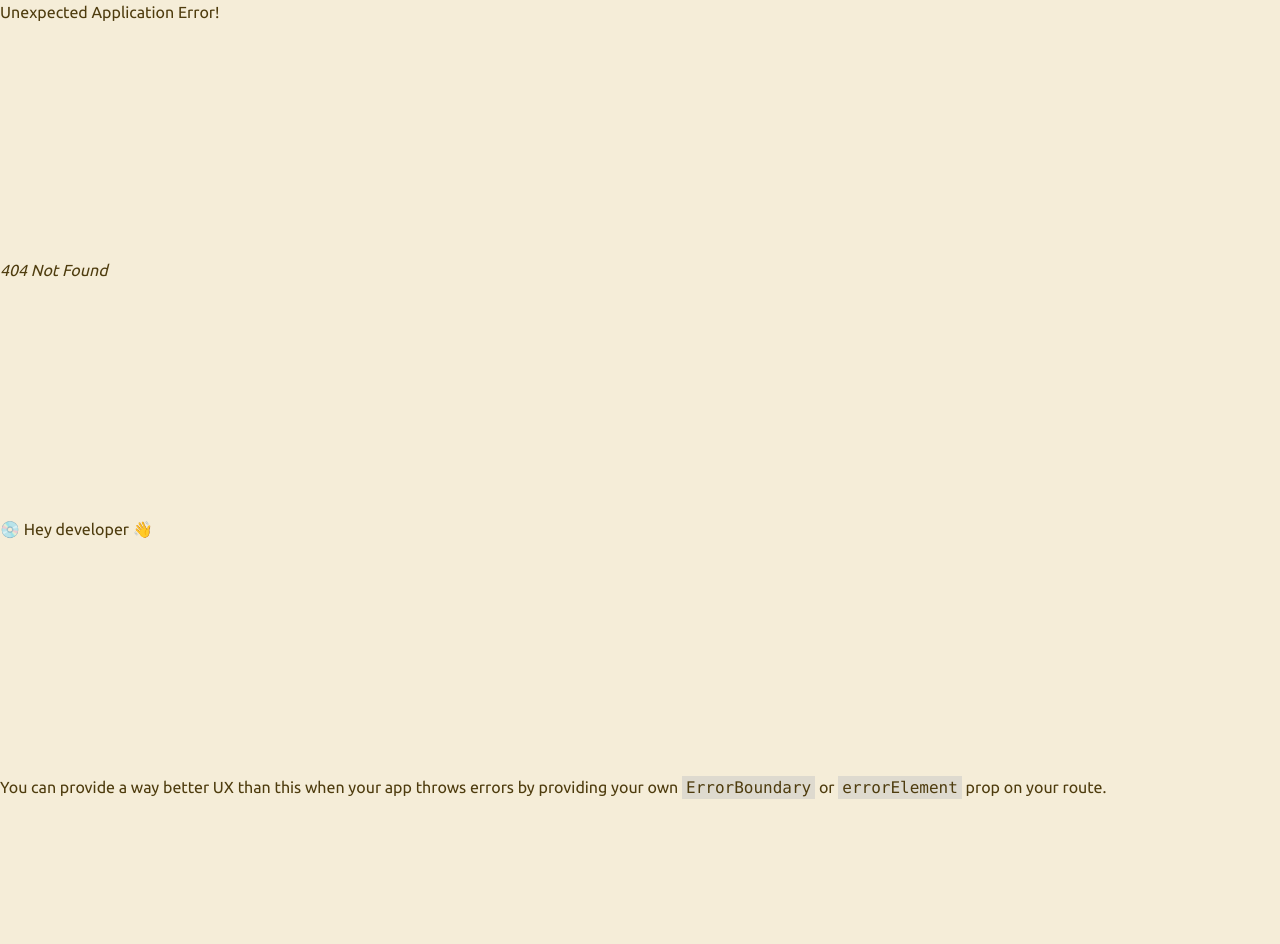
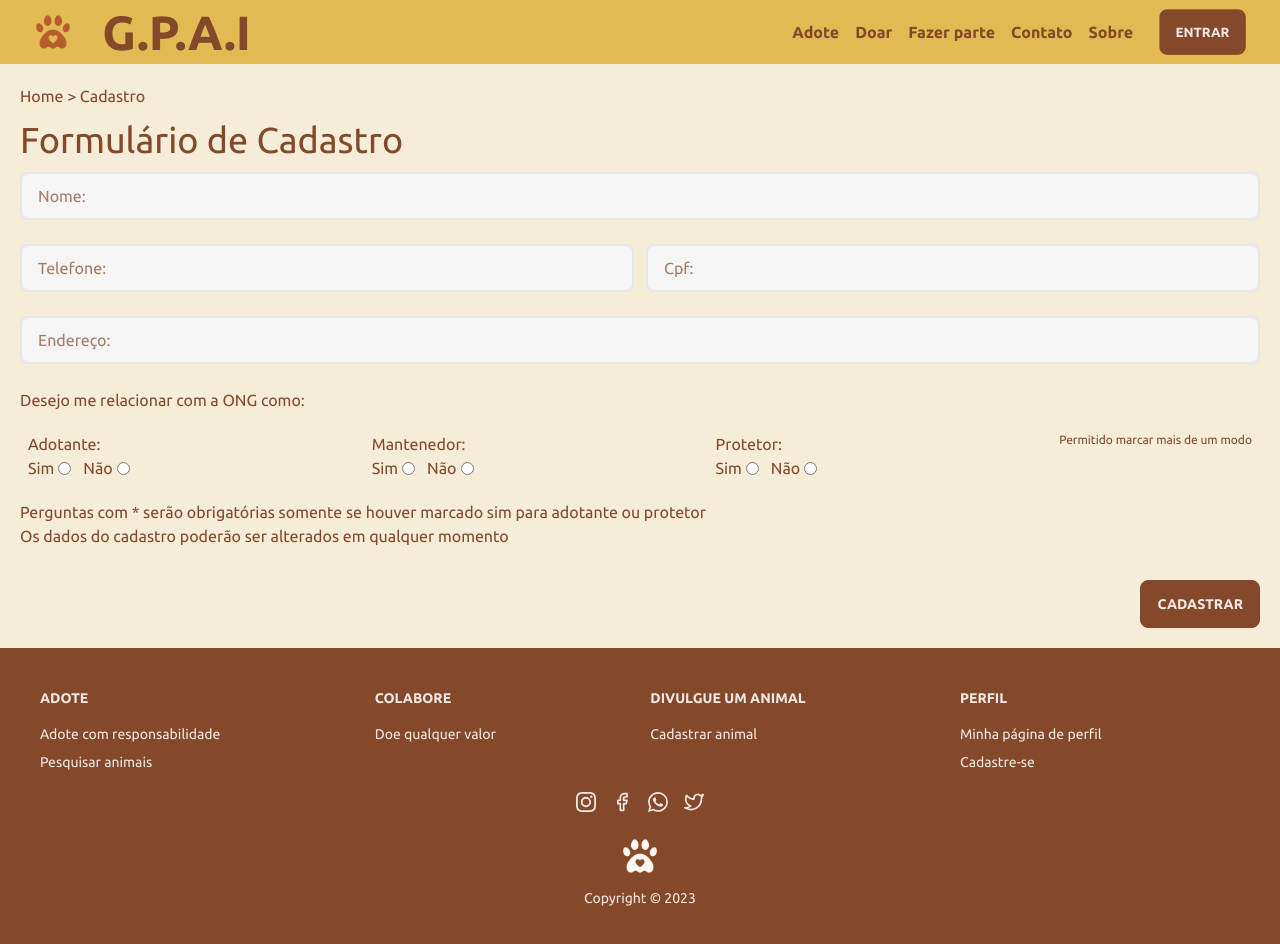
Before and after one commit to IsraelJorge/site_gpai, a React (Vite) app: page /user-resistration in a window 1280 px wide. Before the commit this address had no page. Shown: the top 944 px of the page. Before the commit the page ends 800 px from the top, so only its background shows below. Built offline with nearby package versions, Linux system fonts and the light colour scheme.

Commit message:
tela de cadastro do usuario

```diff
--- /dev/null
+++ b/src/pages/UserResistration.tsx
@@ -0,0 +1,76 @@
+import { Input } from '../components/Input';
+import { Button } from '../components/Button';
+
+export function UserRegistration(){
+    return(
+        <>
+            <main className="p-5 text-primary ">
+                <p>Home {'>'} Cadastro</p>
+                <h1 className='text-4xl my-3'>Formulário de Cadastro</h1>
+                <Input name='name' label='Nome:'/>
+
+                <div className=' flex justify-between'>
+                    <Input name='cell' label='Telefone:' className='w-1/2 mr-3' />
+                    <Input name='cpf' label='Cpf:' className='w-1/2' mask={'cpf'}/>
+                </div>
+
+                <Input name='address' label='Endereço:'/>
+                <p>Desejo me relacionar com a ONG como:</p>
+                <div className='flex justify-between mx-2 my-5'>
+
+                    <div >
+                        Adotante:
+                        <div className='flex'>
+                            <p className='flex justify-center items-center'>
+                            Sim
+                                <input className='mr-3 ml-1' type="radio" name="yadoptant" id="" radioGroup='radotante'/>
+                            </p>
+                            <p className='flex justify-center items-center'>
+                            Não
+                                <input className='mr-3 ml-1' type="radio" name="nadoptant" id="" radioGroup='radotante'/>
+                            </p>
+
+                        </div>
+                    </div>
+
+                    <div >
+                    Mantenedor:
+                        <div className='flex'>
+                            <p className='flex justify-center items-center'>
+                            Sim
+                                <input className='mr-3 ml-1' type="radio" name="ymaintainer" id="" radioGroup='rmantenedor'/>
+                            </p>
+                            <p className='flex justify-center items-center'>
+                            Não
+                                <input className='mr-3 ml-1' type="radio" name="nmaintainer" id="" radioGroup='rmantenedor'/>
+                            </p>
+
+                        </div>
+                    </div>
+                    <div >
+                    Protetor:
+                        <div className='flex'>
+                            <p className='flex justify-center items-center'>
+                            Sim
+                                <input className='mr-3 ml-1' type="radio" name="yprotector" id="" radioGroup='rprotetor'/>
+                            </p>
+                            <p className='flex justify-center items-center'>
+                            Não
+                                <input className='mr-3 ml-1' type="radio" name="nprotector" id="" radioGroup='rprotetor'/>
+                            </p>
+
+                        </div>
+                    </div>
+                    <p className='text-xs'>Permitido marcar mais de um modo</p>
+                </div>
+
+                <p>Perguntas com * serão obrigatórias somente se houver marcado sim para adotante ou protetor</p>
+                <p>Os dados do cadastro poderão ser alterados em qualquer momento</p>
+
+                <div className='flex justify-end mt-8'>
+                <Button children='Cadastrar'/>
+                </div>
+            </main>
+        </>
+    )
+}
--- a/src/routes/index.tsx
+++ b/src/routes/index.tsx
@@ -9,6 +9,7 @@ import { Home } from '../pages/Home';
 import { Login } from '../pages/Login';
 import { Route } from '../utils/Routes';
 import { Root } from './Root';
+import { UserRegistration } from '../pages/UserResistration';
 
 export const router = createBrowserRouter([
   {
@@ -43,6 +44,10 @@ export const router = createBrowserRouter([
         path: Route.login,
         element: <Login />,
       },
+      {
+        path: Route.userRegistration,
+        element: <UserRegistration />,
+      },
     ],
   },
 ]);
--- a/src/utils/Routes.ts
+++ b/src/utils/Routes.ts
@@ -6,4 +6,5 @@ export const Route = {
   login: '/login',
   contact: '/contact',
   donate: '/donate',
+  userRegistration: '/user-resistration'
 };
```
